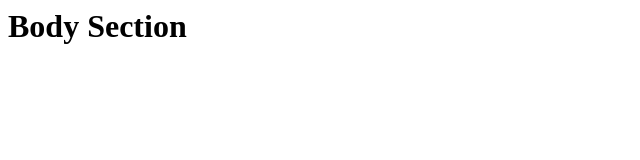
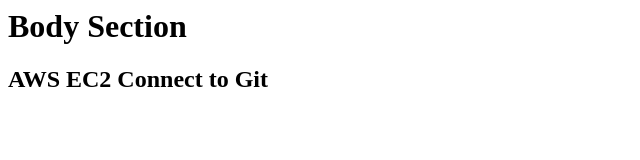
Before and after one commit to Rafi703/javafullstack, a plain HTML site: page index.html in a window 1280 px wide. Shown: the whole page, without its empty margins (0-640 px from the left). Drawn offline with Linux system fonts and the light colour scheme.

Commit message:
updated the index page

```diff
--- a/index.html
+++ b/index.html
@@ -4,5 +4,6 @@
     </head>
     <body>
         <h1>Body Section</h1>
+         <h2>AWS EC2 Connect to Git</h2>
     </body>
 </html>
```
